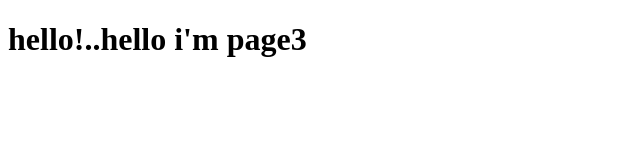
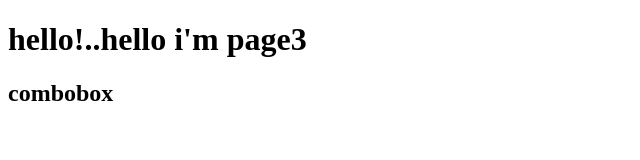
Before and after one commit to ThunSreyPich/practice_git, a plain HTML site: page page3.html in a window 1280 px wide. Shown: the whole page, without its empty margins (0-640 px from the left). Drawn offline with Linux system fonts and the light colour scheme.

Commit message:
combobox

```diff
--- a/page3.html
+++ b/page3.html
@@ -5,5 +5,8 @@
 </head>
 <body>
     <h1>hello!..hello i'm page3</h1>
+
+
+    <h2>combobox</h2>
 </body>
 </html>
```
